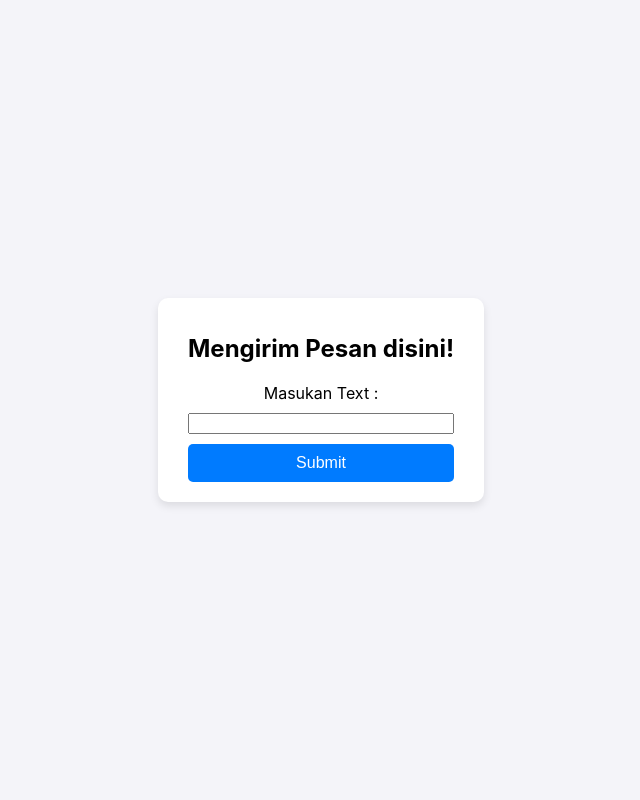
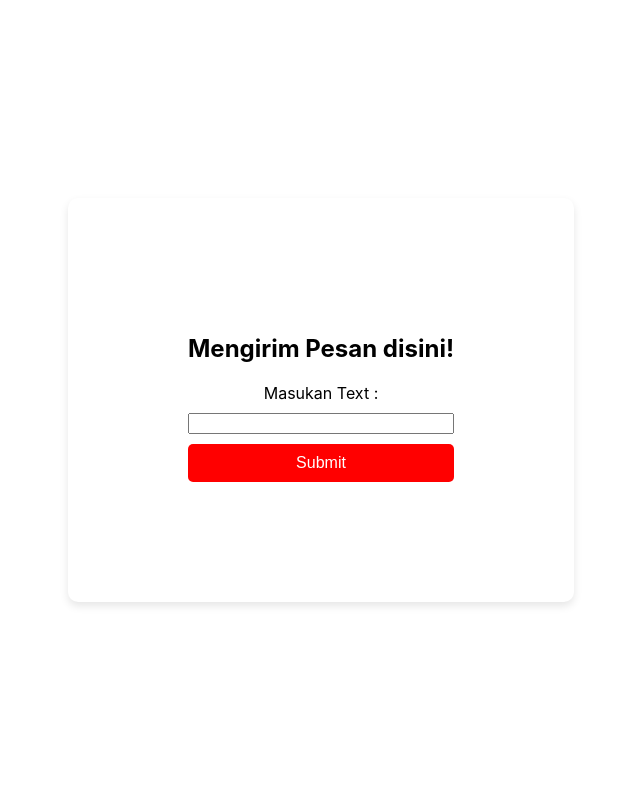
Before and after one commit to PDPyeh/FirstFlask_103, a Flask app: page / in a window 1280 px wide. Shown: the whole page, without its empty margins (319-959 px from the left). Run offline with Flask 3, Linux system fonts and the light colour scheme.

Commit message:
Mengganti warna button

```diff
--- a/static/styles.css
+++ b/static/styles.css
@@ -1,6 +1,6 @@
 body {
     font-family: 'SF Pro Display';
-    background-color: #f4f4f9;
+    background-color: #ffffff;
     display: flex;
     justify-content: center;
     align-items: center;
@@ -11,7 +11,7 @@ body {
 .container {
     text-align: center;
     background: #ffffff;
-    padding: 20px 30px;
+    padding: 120px 120px;
     border-radius: 10px;
     box-shadow: 0 4px 8px rgba(0, 0, 0, 0.1);
 }
@@ -39,12 +39,12 @@ button {
     padding: 10px 20px;
     font-size: 16px;
     color: #ffffff;
-    background-color: #007BFF;
+    background-color: #ff0000;
     border: none;
     border-radius: 5px;
     cursor: pointer;
 }
 
 button:hover {
-    background-color: #0056b3;
+    background-color: #7e0000;
 }
```
